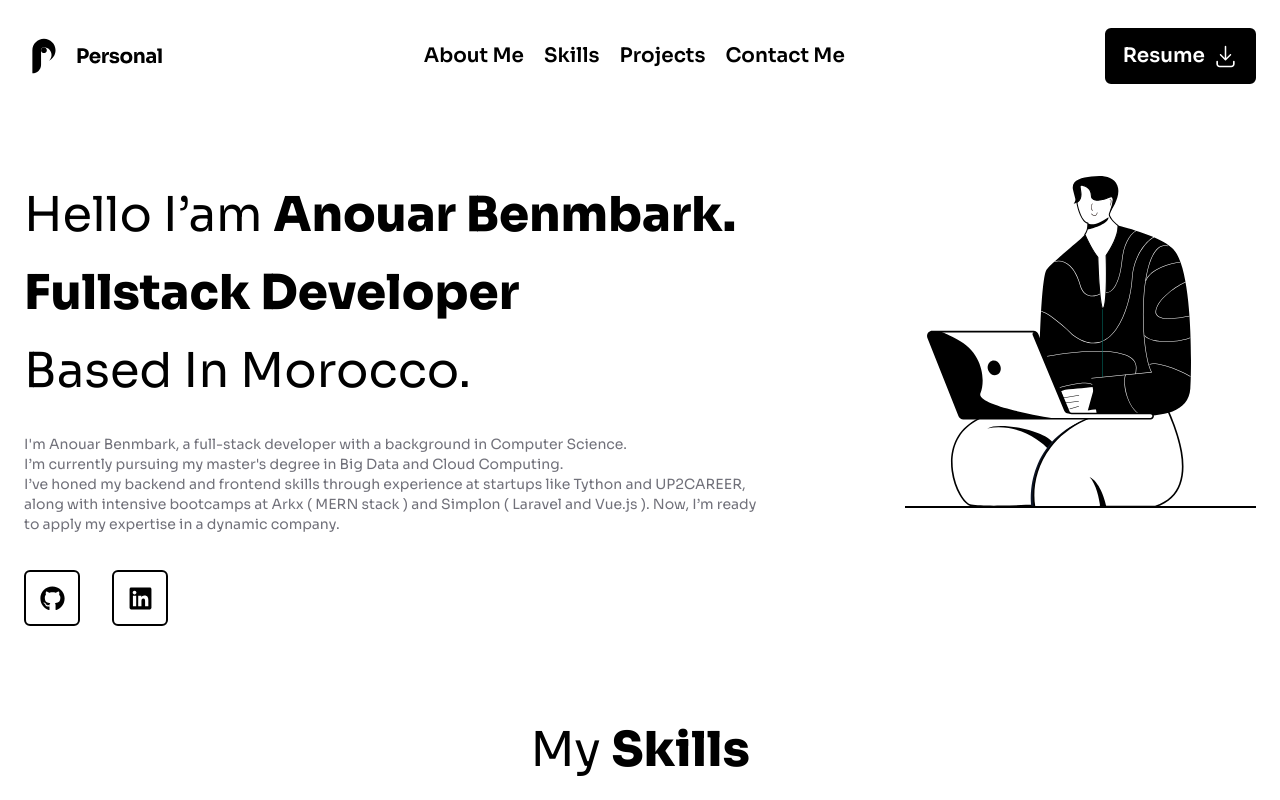
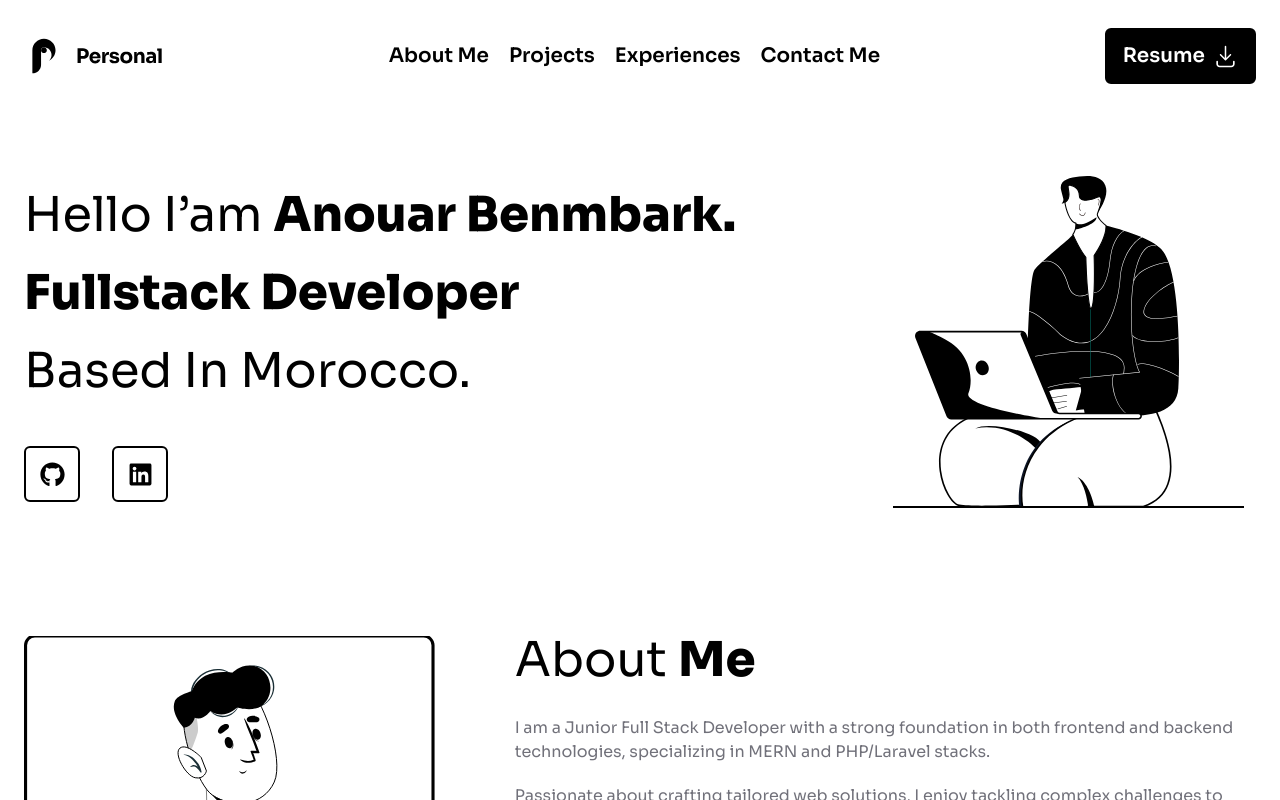
Before and after one commit to Narwey/Narwey-s-Portfolio, a React (Vite) app: page / in a window 1280 px wide. Shown: the top 800 px of the page. Built offline with nearby package versions, Linux system fonts and the light colour scheme; a web font is replaced by a local one.

Commit message:
fixed Experience section to be more readable

```diff
--- a/src/App.jsx
+++ b/src/App.jsx
@@ -14,10 +14,10 @@ function App() {
     <>
       <NavBar />
       <Hero />
+      <AboutMe />
+      <Projects />
       <Skills />
       <Experiences />
-      <AboutMe />
-      <Projects />
       <ContactMe />
       <Footer />
     </>
--- a/src/components/ContactMe.jsx
+++ b/src/components/ContactMe.jsx
@@ -31,7 +31,7 @@ const ContactMe = () => {
         }
     };
     return (
-        <section className='container flex flex-col gap-24 sm:justify-between lg:flex-row mb-12' id='contact-me'>
+        <section className='container flex flex-col gap-24 sm:justify-between lg:flex-row mb-12 mt-14' id='contact-me'>
             <form onSubmit={onSubmit} className='flex flex-col w-full gap-5'>
                 <input type="text" name='Your name' placeholder='Your name' className='px-3 py-3 border border-black rounded-md' required/>
                 <input type="email" name='Email' placeholder='Email' className='px-3 py-3 border border-black rounded-md' required/>
--- a/src/components/Experiences.jsx
+++ b/src/components/Experiences.jsx
@@ -5,7 +5,7 @@ import arkxlogo from '../assets/download-removebg-preview.png'
 
 function Experiences() {
     return (
-        <section className='mt-24 py-20 bg-black' id='experience'>
+        <section className='mt-24 py-20 bg-black' id='Experiences'>
             <h2 className='text-5xl text-white text-center mb-10 sm:mb-20'>My <span className='font-extrabold'>Experience</span></h2>
 
             <div className='container'>
@@ -55,7 +55,7 @@ const Experience = ({ companyLogo: CompanyLogo, jobName, description, skills })
     const [firstDescription, ...remainingDescriptions] = description;
 
     return (
-        <div className='group rounded-md border border-[#71717A] px-4 py-6 mb-6'>
+        <div className='group rounded-md border border-[#71717A] px-4 py-6 mb-6' >
             <div className='flex items-center gap-8 mb-5'>
                 <div className='max-w-28 sm:max-w-32'>
                     <img src={CompanyLogo} alt="company logo" />
--- a/src/components/Hero.jsx
+++ b/src/components/Hero.jsx
@@ -15,13 +15,13 @@ function Hero() {
             <span className="font-extrabold">Fullstack Developer</span> <br />
             Based In Morocco.
           </h1>
-          <p className="mt-6 md:text-sm text-xs text-[#71717A]">
+          {/* <p className="mt-6 md:text-sm text-xs text-[#71717A]">
             I'm Anouar Benmbark, a full-stack developer with a background in
             Computer Science. <br />I’m currently pursuing my master's degree in Big Data and Cloud Computing. <br /> I’ve honed my backend and frontend skills
             through experience at startups like Tython and UP2CAREER, along with
             intensive bootcamps at Arkx ( MERN stack ) and Simplon ( Laravel and
             Vue.js ). Now, I’m ready to apply my expertise in a dynamic company.
-          </p>
+          </p> */}
           <div className="flex flex-wrap gap-8 mt-9">
             <SocialBtn icon={FaGithub} link="https://github.com/Narwey" />
             <SocialBtn
--- a/src/components/NavBar.jsx
+++ b/src/components/NavBar.jsx
@@ -5,9 +5,9 @@ import { GiHamburgerMenu } from "react-icons/gi";
 
 const links = [
     { name: 'About Me', link: '#about-me' },
-    { name: 'Skills', link: '#skills' },
     { name: 'Projects', link: '#projects' },
-    { name: 'Contact Me', link: '#contact-me' }
+    { name: 'Experiences', link: '#Experiences' },
+    { name: 'Contact Me', link: '#contact-me'}
 ]
 
 function NavBar() {
```
